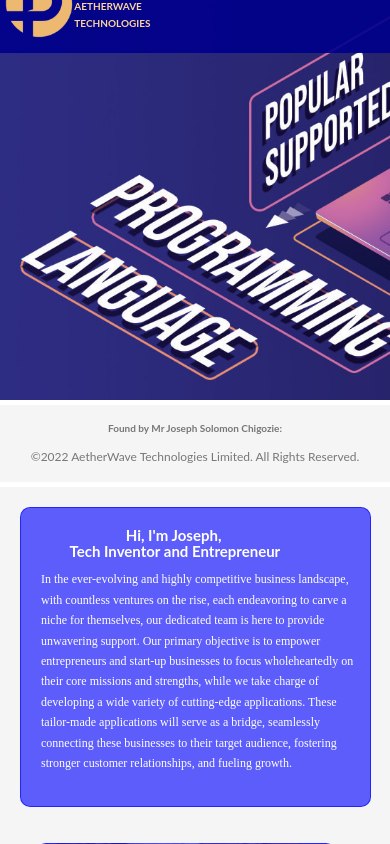
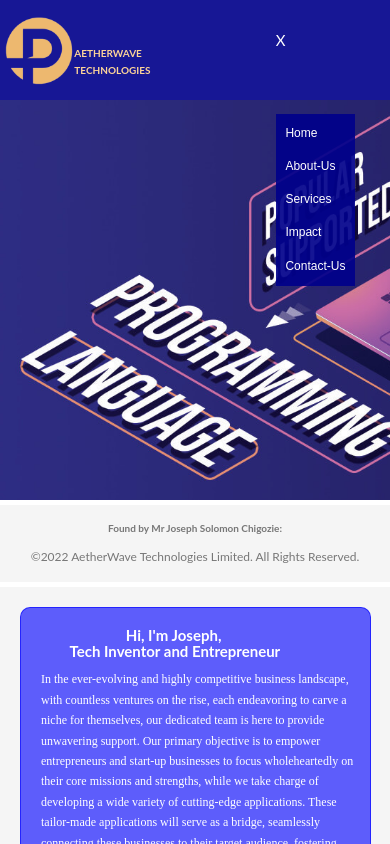
Before and after one commit to Mo6x/AehterwaveTech, a React (Create React App) app: page / in a window 390 px wide. Shown: the top 844 px of the page. Built offline with nearby package versions, Linux system fonts and the light colour scheme.

Commit message:
still working on this project

```diff
--- a/src/Components/Navbar/Navbar.css
+++ b/src/Components/Navbar/Navbar.css
@@ -1,5 +1,5 @@
 .Navbar-container{
-    width: 100%;
+    width: 1400px;
     height: 100px;
     background-color: rgba(0, 0, 139, 0.911);
 }
@@ -9,7 +9,7 @@
     display: flex;
     flex-wrap: wrap;
     flex-direction: row;
-   justify-content: space-between;
+    justify-content: space-between;
 }
 
 .navbe-img{
@@ -54,11 +54,6 @@
     flex-direction: row;
 }
 
-
-.close-button{
-    display: none;
-}
-
 .list-link ul, li, .link{
     display: flex;
     flex-wrap: wrap;
@@ -75,18 +70,16 @@
     text-decoration: none;
 }
 
-
-.avater-img{
-    height: 0;
-    width: 0;
-    margin-top: 25px;
-    margin-left: 0px;
+.link:hover::after{
+    content: "";
+    width: 100%;
+    height: 2px;
+    background-color:  rgb(252, 212, 152);
 }
 
-.avater-img img{
-    height: 40px;
+
+.avater-icon{
     display: none;
-    cursor: pointer;
 }
 
 
@@ -95,8 +88,6 @@
     .Navbar-container{
         width: 100%;
         height: 100px;
-        margin-top: -12%;
-        position: fixed;
         background-color: rgba(0, 0, 139, 0.911);
     }
 
@@ -123,32 +114,23 @@
 
 
    .Navbar-lists{
-     margin-left: 90px;
+    height: 50%;
+    padding: 20px;
      z-index: 50;
-     flex-direction: column;
-     flex-direction: column-reverse;
+    flex-direction: column;
+    flex-direction: column-reverse;
    }
 
    .list-link{
     display: flex;
     flex-wrap: wrap;
-     margin-left: 110px;
-     /* display: none; */
-     position: fixed;
+     margin-top: 60px;
+    margin-right: 15px;
      z-index: 50;
      flex-direction: row;
      flex-direction: row-reverse;
      background-color: rgba(0, 0, 139, 0.919);
    }
-
-   .close-button{
-    display: flex;
-    font-size: 15px;
-    margin-top: 8px;
-    margin-right: 10px;
-    cursor: pointer;
-    color: white;
-}
 
    .list-link ul, li, .link{
     display: flex;
@@ -156,17 +138,26 @@
     margin: 0.2rem;
     font-size: 12px;
     flex-direction: column;
-     /* background-color: rgba(0, 0, 139, 0.919); */
 }
 
-.avater-img{
-    height: 0;
-    width: 0;
-    margin-top: 30px;
-    margin-left: 160px;
+.avater-icon{
+    width: 0px;
+    display: block;
+
 }
 
-.avater-img img{
-   height: 40px;
+
+.icon-img{
+  width: 50px;
+   height: 70px;
+
+}
+
+.close-button{
+    display: flex;
+    font-size: 15px;
+    margin-top: 8px;
+    cursor: pointer;
+    color: white;
 }
 }
--- a/src/Components/Navbar/Navbar.js
+++ b/src/Components/Navbar/Navbar.js
@@ -7,17 +7,7 @@ import { Link } from "react-router-dom";
 
 
 const Navbar = () => {
-  const [isModalOpen, setIsModalOpen] = useState(false);
-
-  const openModal = () => {
-    setIsModalOpen(true);
-  };
-
-  const closeModal = () => {
-    setIsModalOpen(false);
-  };
-
-
+  const [isMobile, setIsMobile] = useState(false);
 
   return (
     <div className='Navbar-container'>
@@ -26,9 +16,8 @@ const Navbar = () => {
               <img src={logo} alt='Company-logo' />
               <h1 className='appgenius'>AETHERWAVE  TECHNOLOGIES</h1>
             </div>
-            <div className='Navbar-lists'>
+            <div className= {isMobile ? 'avater-icon' : 'Navbar-lists'} onClick={() => setIsMobile(false)}>
               <div className='list-link'>
-                <div isModalOpen={isModalOpen} onClose={closeModal} className='close-button'>X</div>
                <ul>
                 <li> <Link  className="link" to="/">Home</Link> </li>
                 <li> <Link  className="link" to="/About">About-Us</Link> </li>
@@ -37,10 +26,11 @@ const Navbar = () => {
                 <li> <Link  className="link" to="/Contact">Contact-Us</Link></li>
                </ul>
                </div>
-              <div className='avater-img' onClick={openModal}>
-               <img src={ Avater} alt='avatar images' />
+              <div className='avater-icon' onClick={() => setIsMobile(!isMobile)}>
+               {isMobile ? (<img src={ Avater} alt='avatar images' className='icon-img'/>) : (
+                <div className='close-button'>X</div>)}
               </div>
-             </div>
+            </div>
         </div>
     </div>
   )
```
